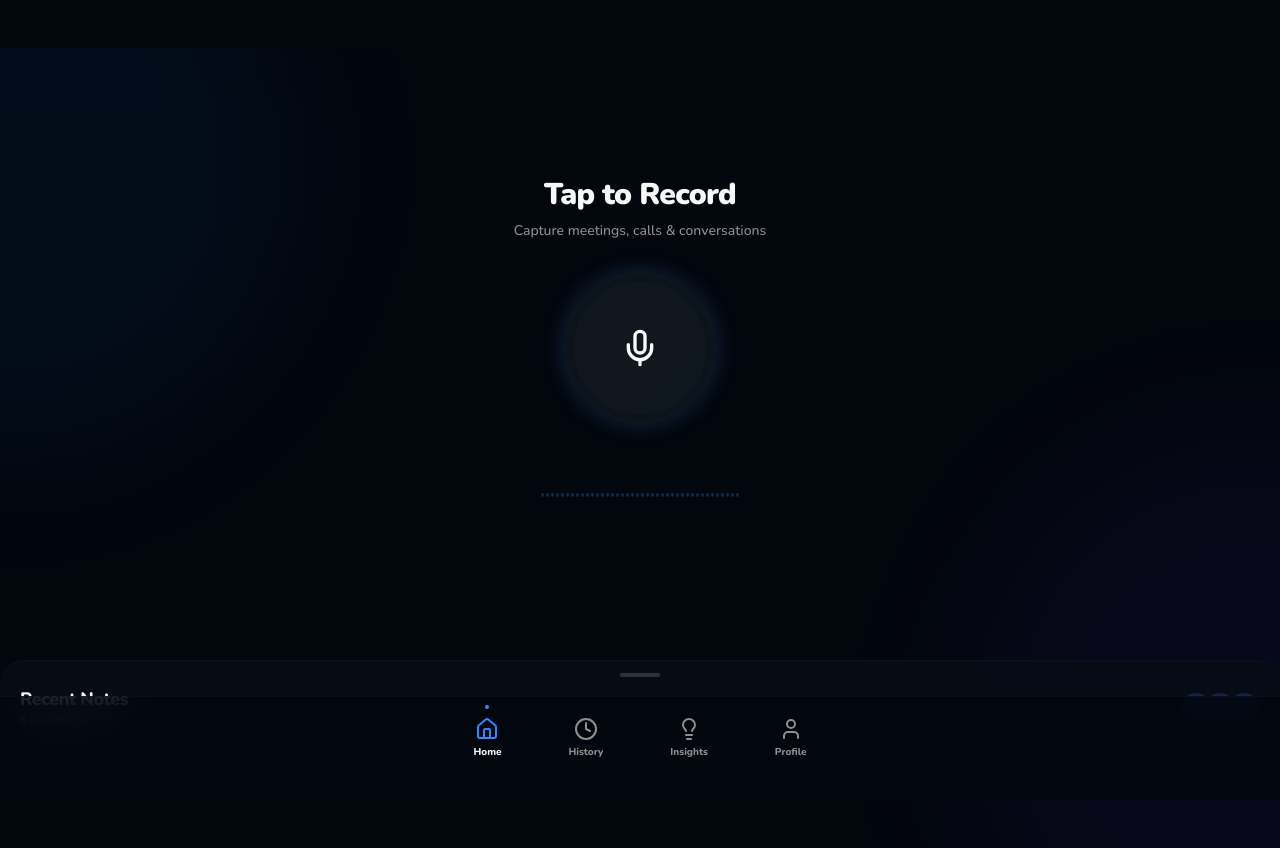
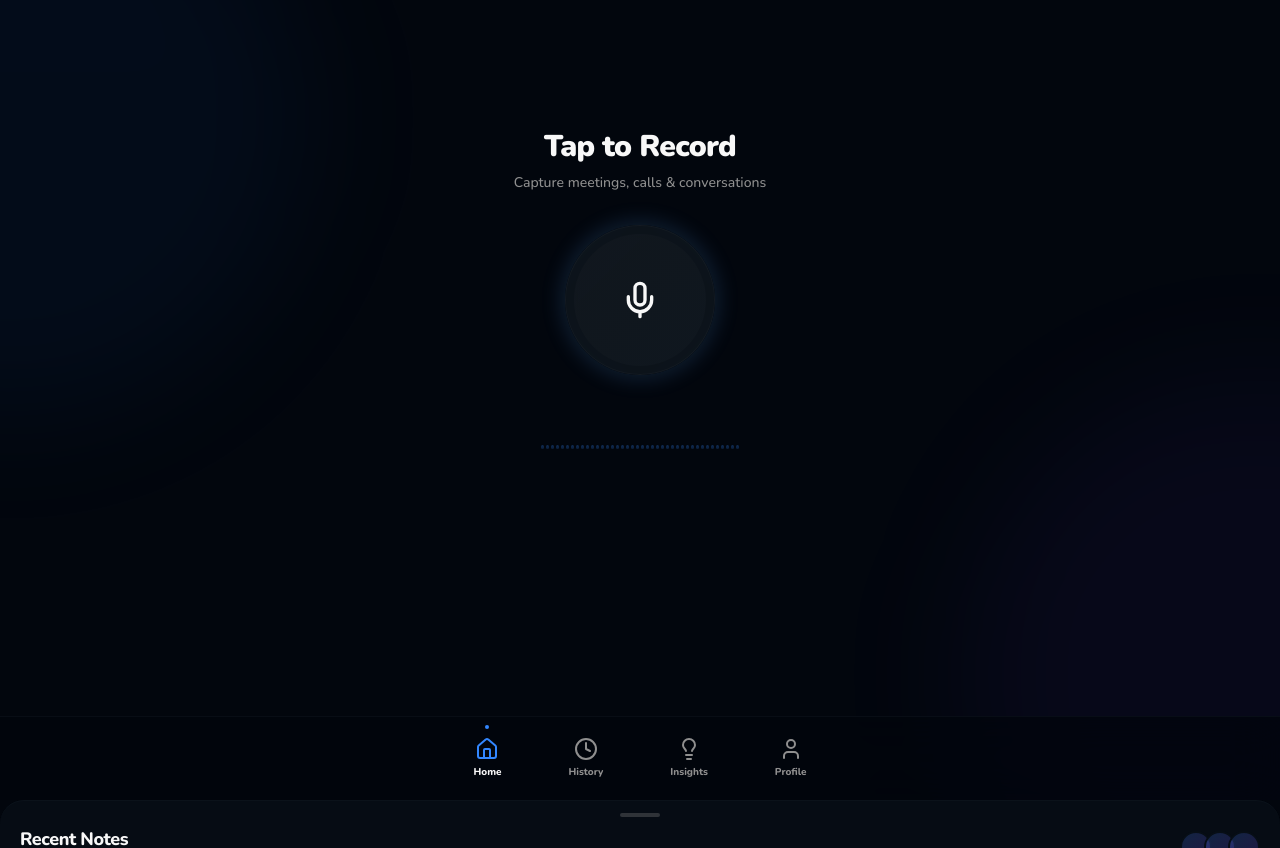
Before and after one commit to aznelite89/EchoNote, a Next.js app: page / in a window 1280 px wide. After the commit the page ends 800 px from the top, so only its background shows below. Built offline with nearby package versions, Linux system fonts and the light colour scheme.

Commit message:
fix: resolve layout spacing issues and safe area offsets
Fix top gap, bottom nav, bottom sheet positioning, and viewport meta for safe areas.

```diff
--- a/app/layout.tsx
+++ b/app/layout.tsx
@@ -20,6 +20,7 @@ export const viewport: Viewport = {
   initialScale: 1,
   maximumScale: 1,
   userScalable: false,
+  viewportFit: 'cover',
 }
 
 export default function RootLayout({
--- a/app/page.tsx
+++ b/app/page.tsx
@@ -178,9 +178,7 @@ export default function ConvoAI() {
   }, [])
 
   return (
-    <main className="relative min-h-screen bg-background text-foreground">
-      {/* Status Bar Spacer */}
-      <div className="h-12" />
+    <main className="relative min-h-screen bg-background text-foreground" style={{ paddingTop: 'env(safe-area-inset-top)' }}>
 
       {/* Main Content */}
       <AnimatePresence mode="wait">
--- a/components/bottom-nav.tsx
+++ b/components/bottom-nav.tsx
@@ -19,8 +19,8 @@ const tabs = [
 
 export function BottomNav({ activeTab, onTabChange }: BottomNavProps) {
   return (
-    <nav className="fixed bottom-0 left-0 right-0 z-50 border-t border-border/30 bg-background/80 backdrop-blur-xl">
-      <div className="mx-auto flex max-w-md items-center justify-around px-6 py-3 pb-8">
+    <nav className="fixed bottom-0 left-0 right-0 z-50 border-t border-border/30 bg-background/80 backdrop-blur-xl" style={{ paddingBottom: 'env(safe-area-inset-bottom)' }}>
+      <div className="mx-auto flex max-w-md items-center justify-around px-6 py-3">
         {tabs.map((tab) => {
           const Icon = tab.icon
           const isActive = activeTab === tab.id
--- a/components/bottom-sheet.tsx
+++ b/components/bottom-sheet.tsx
@@ -31,7 +31,8 @@ export function BottomSheet({ recordings, onRecordingClick }: BottomSheetProps)
 
   return (
     <motion.div
-      className="fixed bottom-0 left-0 right-0 z-40 rounded-t-3xl bg-card/90 backdrop-blur-xl border-t border-border/30"
+      className="fixed left-0 right-0 z-40 rounded-t-3xl bg-card/90 backdrop-blur-xl border-t border-border/30"
+      style={{ bottom: 'calc(env(safe-area-inset-bottom) + 4rem)' }}
       initial={{ height: minHeight }}
       animate={{ height: isExpanded ? maxHeight : minHeight }}
       transition={{ type: "spring", stiffness: 300, damping: 30 }}
--- a/components/history-screen.tsx
+++ b/components/history-screen.tsx
@@ -52,7 +52,7 @@ export function HistoryScreen({ recordings, onRecordingClick }: HistoryScreenPro
   )
 
   return (
-    <div className="min-h-screen bg-background pt-14 pb-32">
+    <div className="min-h-screen bg-background pb-32" style={{ paddingBottom: 'calc(env(safe-area-inset-bottom) + 5rem)' }}>
       {/* Header */}
       <div className="px-5 py-6">
         <motion.h1
--- a/components/insights-screen.tsx
+++ b/components/insights-screen.tsx
@@ -59,7 +59,7 @@ export function InsightsScreen({ totalRecordings, totalDuration }: InsightsScree
   ]
 
   return (
-    <div className="min-h-screen bg-background pt-14 pb-32">
+    <div className="min-h-screen bg-background" style={{ paddingBottom: 'calc(env(safe-area-inset-bottom) + 5rem)' }}>
       {/* Header */}
       <div className="px-5 py-6">
         <motion.h1
--- a/components/profile-screen.tsx
+++ b/components/profile-screen.tsx
@@ -25,7 +25,7 @@ export function ProfileScreen() {
   ]
 
   return (
-    <div className="min-h-screen bg-background pt-14 pb-32">
+    <div className="min-h-screen bg-background" style={{ paddingBottom: 'calc(env(safe-area-inset-bottom) + 5rem)' }}>
       {/* Header */}
       <div className="px-5 py-6">
         <div className="flex items-center justify-between">
```
